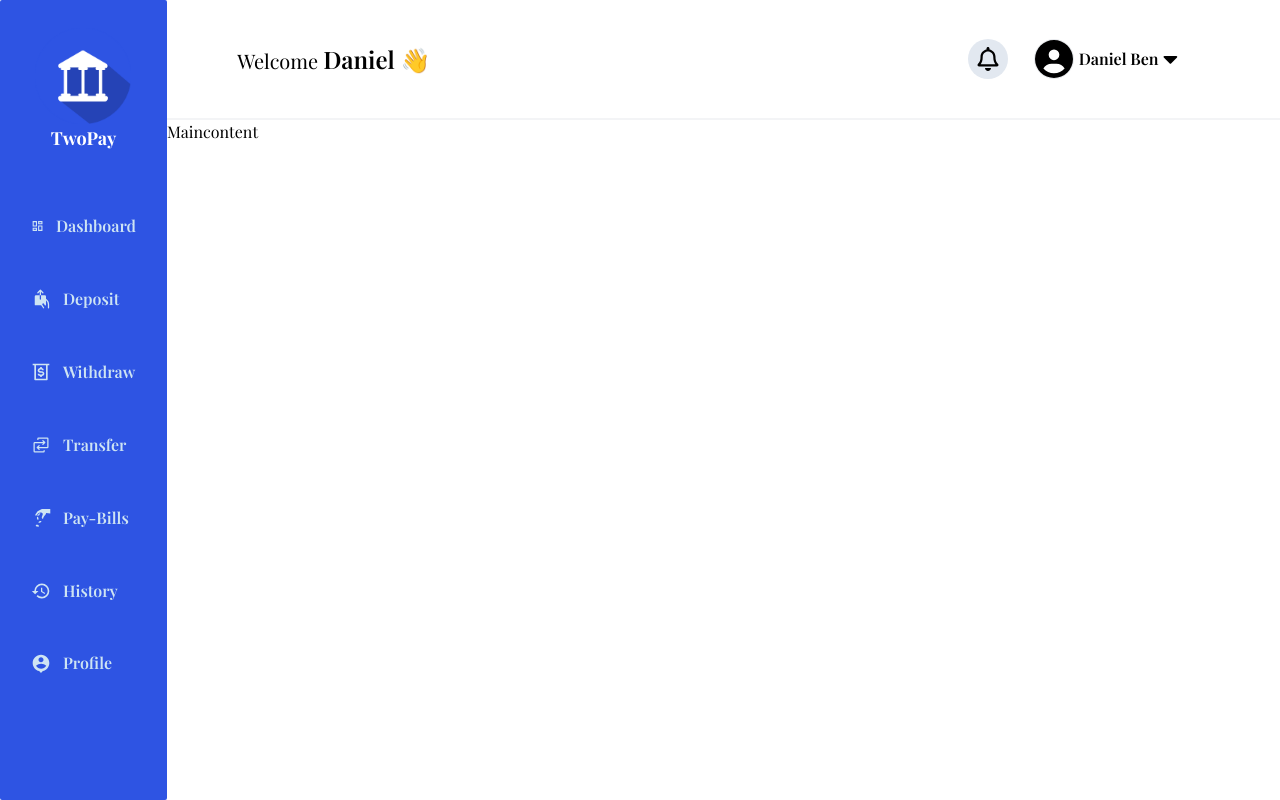
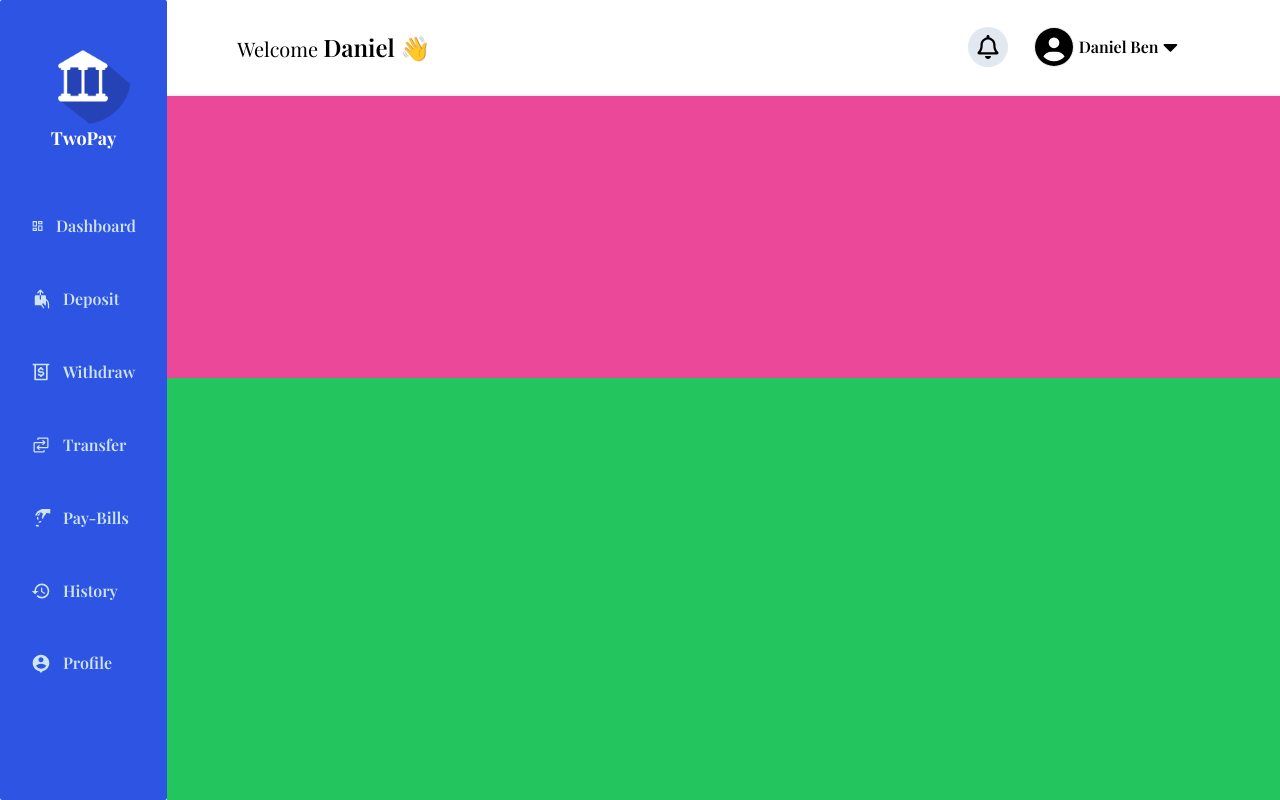
Before and after one commit to Dhanielgeek/TwoPay, a React (Vite) app: page /main/over in a window 1280 px wide. Built offline with nearby package versions, Linux system fonts and the light colour scheme; a web font is replaced by a local one.

Commit message:
new stuff

```diff
--- a/package.json
+++ b/package.json
@@ -18,7 +18,9 @@
     "react-hot-toast": "^2.4.1",
     "react-icons": "^5.2.1",
     "react-redux": "^9.1.2",
-    "react-router-dom": "^6.23.1"
+    "react-router-dom": "^6.23.1",
+    "react-scroll": "^1.9.0",
+    "tailwind-scrollbar": "^3.1.0"
   },
   "devDependencies": {
     "@types/react": "^18.2.66",
--- a/src/Client/DashHeader.tsx
+++ b/src/Client/DashHeader.tsx
@@ -45,7 +45,7 @@ const DashHeader: React.FC = () => {
   };
 
   return (
-    <div className="w-[100%] h-[15%] bg-white border-gray-100 border-b-2 justify-between flex phone:h-[10%]">
+    <div className="w-[100%] h-[12%] bg-white border-gray-100 border-b-2 justify-between flex phone:h-[10%]">
         <Mobile/>
       <div className="w-[30%] h-[100%] flex justify-center items-center phone:hidden">
         <h2 className="text-xl">
--- a/src/Client/Maincontent.tsx
+++ b/src/Client/Maincontent.tsx
@@ -2,7 +2,9 @@
 
 const Maincontent = () => {
   return (
-    <div>Maincontent</div>
+    <div className="w-[100%] bg-green-500 h-[88vh] scroll scrollbar scrollbar-track-transparent overflow-y-scroll ">
+    <div className="w-[100%] h-[40%] bg-pink-500"></div>
+    </div>
   )
 }
 
--- a/tailwind.config.js
+++ b/tailwind.config.js
@@ -1,4 +1,5 @@
 /** @type {import('tailwindcss').Config} */
+import scrollbarPlugin from "tailwind-scrollbar";
 export default {
   content: [
     "./index.html",
@@ -14,5 +15,5 @@ export default {
       MediumPhone : {max : '425px' }
   },
 },
-  plugins: [],
+  plugins: [scrollbarPlugin()],
 }
```
Also changed, not shown: 1 other file (tests, documents, lock files or other folders).
